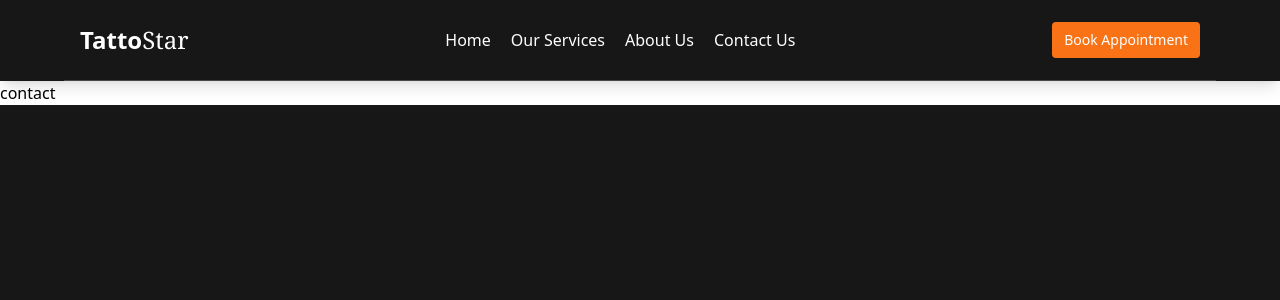
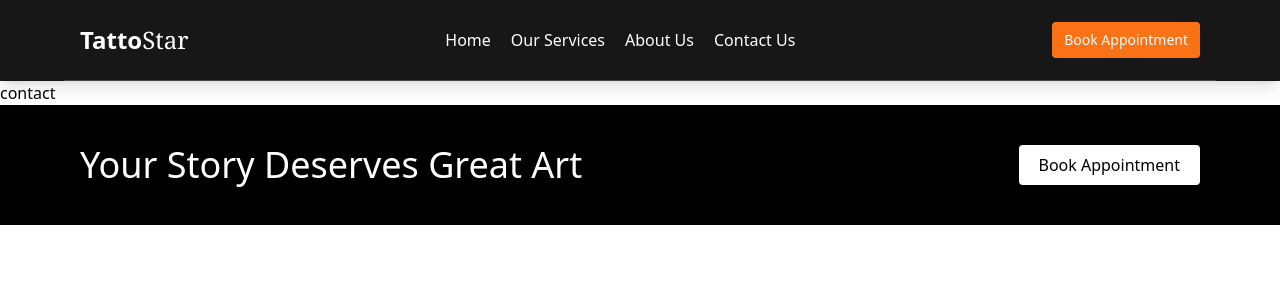
Before and after one commit to chithraksha16/tattostar, a Next.js app: page /contact-us in a window 1280 px wide. Shown: the top 300 px of the page. Built offline with nearby package versions, Linux system fonts and the light colour scheme.

Commit message:
updated button text-white and added footer starter

```diff
--- a/app/page.tsx
+++ b/app/page.tsx
@@ -1,7 +1,6 @@
 "use client"
 import Button from "@/components/ui/Button";
 import { motion } from "framer-motion"
-import { div } from "framer-motion/client";
 import Image from "next/image";
 
 export default function Home() {
@@ -78,13 +77,13 @@ export default function Home() {
         <div className="flex flex-col sm:flex-row justify-center items-center gap-4 sm:gap-5 w-full sm:w-auto">
           <Button
             size="md"
-            className="w-full sm:w-auto bg-[#F97316] hover:bg-[#FB923C] hover:scale-105 transition-all duration-300 hover:shadow-[0_0_25px_rgba(249,115,22,0.4)]"
+            className="w-full sm:w-auto text-white bg-[#F97316] hover:bg-[#FB923C] hover:scale-105 transition-all duration-300 hover:shadow-[0_0_25px_rgba(249,115,22,0.4)]"
           >
             Book Appointment
           </Button>
           <Button
             size="md"
-            className="w-full sm:w-auto border border-white/20 hover:bg-white hover:text-black transition-all duration-300"
+            className="w-full sm:w-auto text-white border border-white/20 hover:bg-white hover:text-black transition-all duration-300"
           >
             Explore Tatto
           </Button>
--- a/components/Footer.tsx
+++ b/components/Footer.tsx
@@ -1,9 +1,14 @@
+import Button from './ui/Button'
 
 const Footer = () => {
   return (
-    <section className="bg-[#171717] min-h-screen">
+    <footer className='bg-black min-h-25 px-20 py-10'>
+      <div className='flex sm:flex-row flex-col  justify-between'>
+        <h3 className='text-4xl text-white'>Your Story Deserves Great Art</h3>
+        <Button size='md' className='bg-white text-black'>Book Appointment</Button>
+      </div>
 
-    </section>
+    </footer>
   )
 }
 
--- a/components/Header.tsx
+++ b/components/Header.tsx
@@ -1,6 +1,9 @@
+"use client"
+import { useState } from "react";
 import Button from "./ui/Button";
 import {MenuIcon} from "lucide-react"
 const Header = () => {
+  const [isMenu,setIsMenu]=useState(false)
   return (
     <header className="w-full bg-[#171717] text-white shadow-lg">
       <nav className="h-20 sm:px-20 px-5 flex items-center justify-between">
--- a/components/ui/Button.tsx
+++ b/components/ui/Button.tsx
@@ -14,7 +14,7 @@ const Button = ({children,className,size="md",...props}:ButtonProps) => {
         lg: "px-6 py-3 text-lg",
     };
   return (
-    <button className={`${className} ${sizes[size]}  text-white text-base font-medium  rounded`} {...props}>
+    <button className={`${className} ${sizes[size]}   text-base font-medium  rounded`} {...props}>
       {children}
     </button>
   )
```
